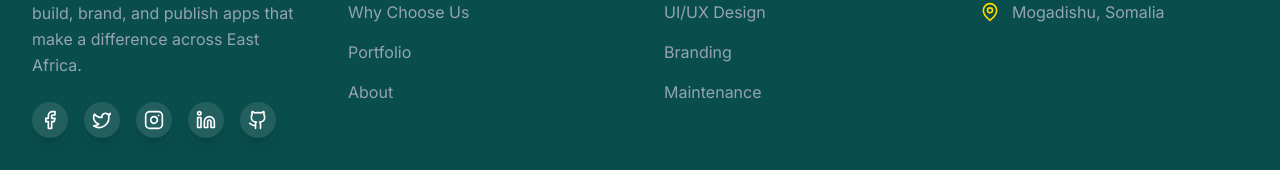
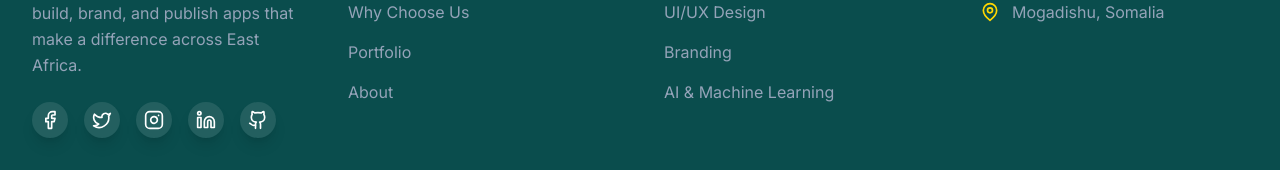
Before and after one commit to abdirahmanafrah67-code/AfrahTech, a React (Vite) app: page / in a window 1280 px wide. Shown: the part 5920-6090 px from the top of the page. Built offline with nearby package versions, Linux system fonts and the light colour scheme.

Commit message:
new update

```diff
--- a/src/components/Footer.tsx
+++ b/src/components/Footer.tsx
@@ -59,7 +59,7 @@ export default function Footer() {
                             <li><a href="#" className="hover:text-secondary transition-colors hover:translate-x-1 inline-block">App Store Publishing</a></li>
                             <li><a href="#" className="hover:text-secondary transition-colors hover:translate-x-1 inline-block">UI/UX Design</a></li>
                             <li><a href="#" className="hover:text-secondary transition-colors hover:translate-x-1 inline-block">Branding</a></li>
-                            <li><a href="#" className="hover:text-secondary transition-colors hover:translate-x-1 inline-block">Maintenance</a></li>
+                            <li><a href="#" className="hover:text-secondary transition-colors hover:translate-x-1 inline-block">AI & Machine Learning</a></li>
                         </ul>
                     </div>
 
```
